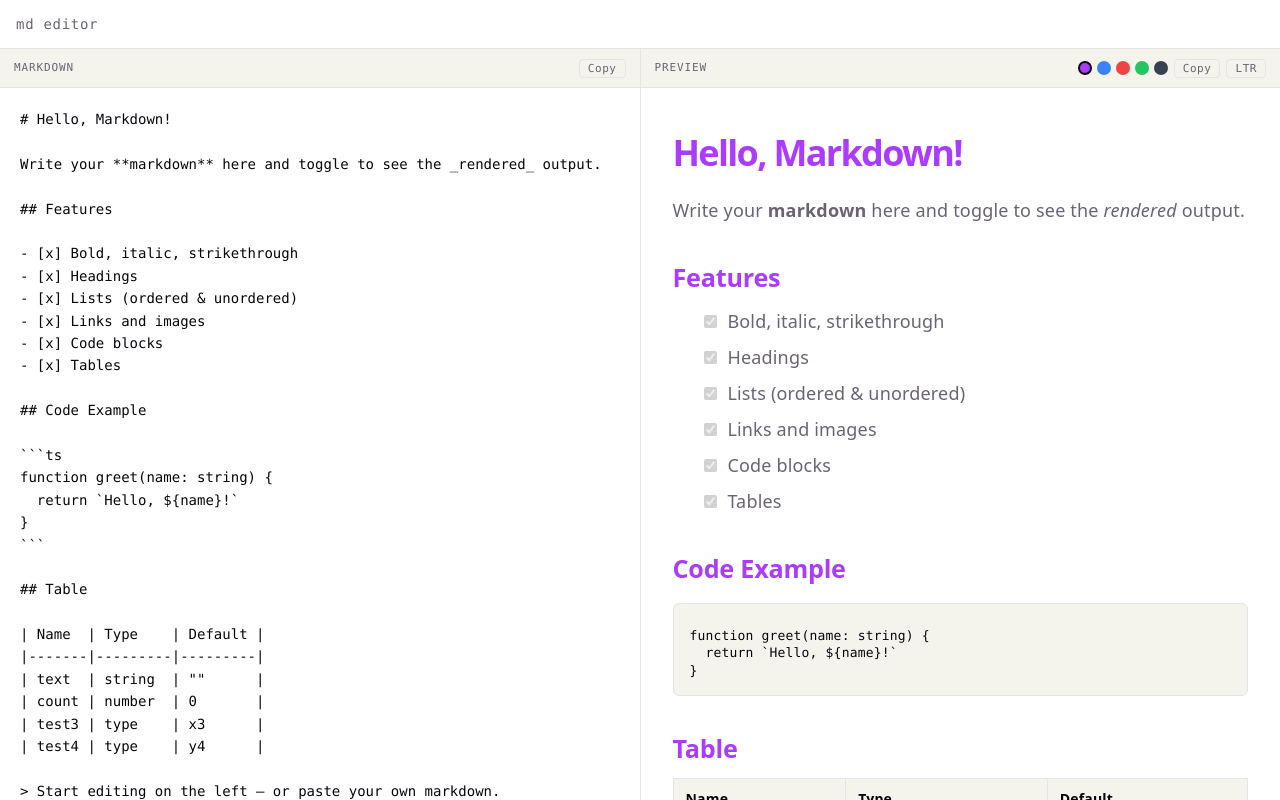
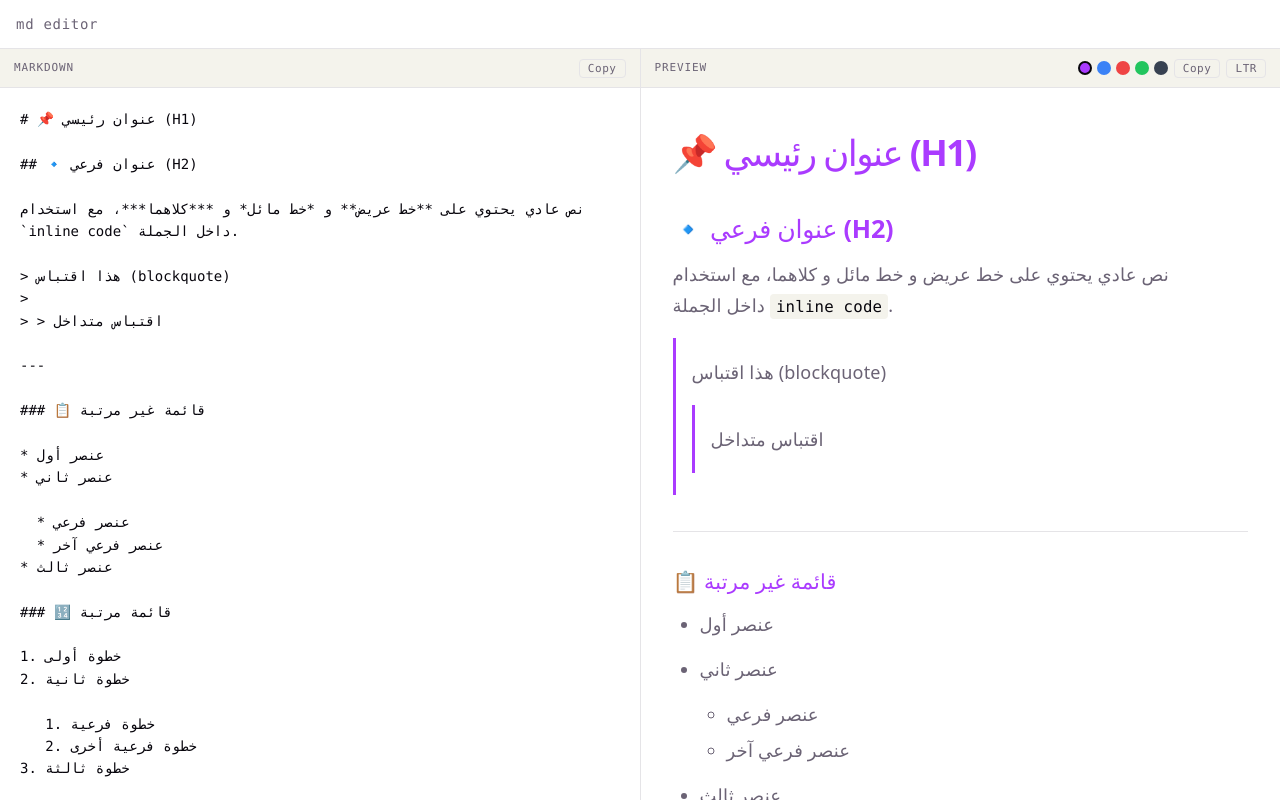
Before and after one commit to bakrialloush/md-rtl, a React (Vite) app: page / in a window 1280 px wide. Built offline with nearby package versions, Linux system fonts and the light colour scheme.

Commit message:
Upgrade sample text

```diff
--- a/src/App.tsx
+++ b/src/App.tsx
@@ -13,37 +13,93 @@ const THEMES = {
 
 type ThemeKey = keyof typeof THEMES
 
-const INITIAL_CONTENT = `# Hello, Markdown!
+const INITIAL_CONTENT = `# 📌 عنوان رئيسي (H1)
 
-Write your **markdown** here and toggle to see the _rendered_ output.
+## 🔹 عنوان فرعي (H2)
 
-## Features
+نص عادي يحتوي على **خط عريض** و *خط مائل* و ***كلاهما***، مع استخدام \`inline code\` داخل الجملة.
 
-- [x] Bold, italic, strikethrough
-- [x] Headings
-- [x] Lists (ordered & unordered)
-- [x] Links and images
-- [x] Code blocks
-- [x] Tables
+> هذا اقتباس (blockquote)
+>
+> > اقتباس متداخل
 
-## Code Example
+---
 
-\`\`\`ts
-function greet(name: string) {
-  return \`Hello, \${name}!\`
+### 📋 قائمة غير مرتبة
+
+* عنصر أول
+* عنصر ثاني
+
+  * عنصر فرعي
+  * عنصر فرعي آخر
+* عنصر ثالث
+
+### 🔢 قائمة مرتبة
+
+1. خطوة أولى
+2. خطوة ثانية
+
+   1. خطوة فرعية
+   2. خطوة فرعية أخرى
+3. خطوة ثالثة
+
+---
+
+### 🔗 روابط وصور
+
+[اذهب إلى Google](https://www.google.com)
+
+![صورة تجريبية](https://placehold.co/300)
+
+---
+
+### 💻 كود برمجي
+
+\`\`\`javascript
+function calculateTotal(price, tax) {
+  const total = price + (price * tax);
+  return total.toFixed(2);
 }
+
+console.log(calculateTotal(100, 0.15));
 \`\`\`
 
-## Table
+\`\`\`php
+<?php
+function greet($name) {
+    return "Hello, " . $name;
+}
+echo greet("Bakri");
+\`\`\`
 
-| Name  | Type    | Default |
-|-------|---------|---------|
-| text  | string  | ""      |
-| count | number  | 0       |
-| test3 | type    | x3      |
-| test4 | type    | y4      |
+---
 
-> Start editing on the left — or paste your own markdown.
+### 📊 جدول
+
+| الاسم | العمر | الوظيفة     |
+| ----- | ----- | ----------- |
+| أحمد  | 28    | مطور        |
+| سارة  | 32    | مصممة       |
+| خالد  | 25    | محلل بيانات |
+| بكري  | 38    | مهندس برمجيات |
+
+
+---
+
+### ⚠️ قائمة مهام (Task List)
+
+* [x] إنشاء المشروع
+* [x] كتابة الكود
+* [ ] اختبار النظام
+* [ ] النشر
+
+---
+
+### 🧠 ملاحظات إضافية
+
+* يمكن استخدام ~~نص مشطوب~~ عند الحاجة.
+* دعم الرموز التعبيرية 😄.
+* يمكن دمج أكثر من ميزة في نفس السطر: **نص عريض مع [رابط](https://example.com)**.
 `
 
 function CopyButton({ getText, getHtml }: { getText: () => string; getHtml?: () => string }) {
```
